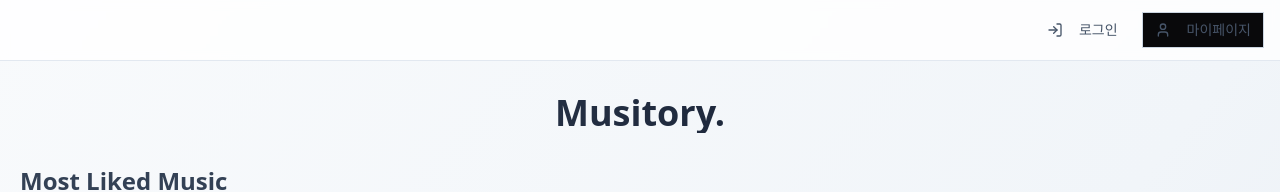
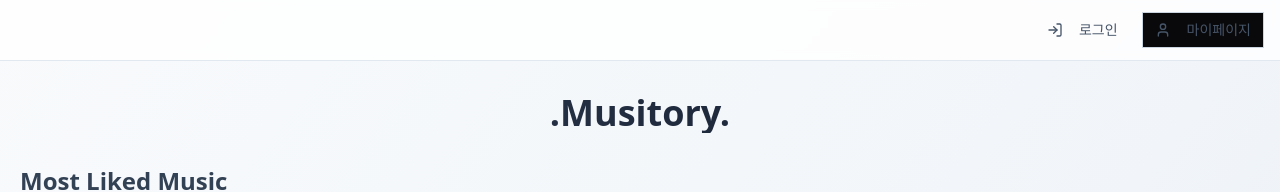
Before and after one commit to passionryu/Musitory-Web, a Next.js app: page / in a window 1280 px wide. Shown: the top 192 px of the page. Built offline with nearby package versions, Linux system fonts and the light colour scheme.

Commit message:
🚀 [배포 테스트] : Vercel을 이용한 배포 테스트
제목에 .을 찍어 배포 테스트

```diff
--- a/app/page.tsx
+++ b/app/page.tsx
@@ -9,7 +9,7 @@ export default function Home() {
       <Header />
       <div className="container mx-auto px-3 sm:px-4 py-6 sm:py-8">
         <h1 className="text-3xl sm:text-4xl font-bold mb-6 sm:mb-8 text-center bg-gradient-to-r from-slate-700 to-slate-900 bg-clip-text text-transparent">
-          Musitory.
+          .Musitory.
         </h1>
 
         <section className="mb-8 sm:mb-12">
```
